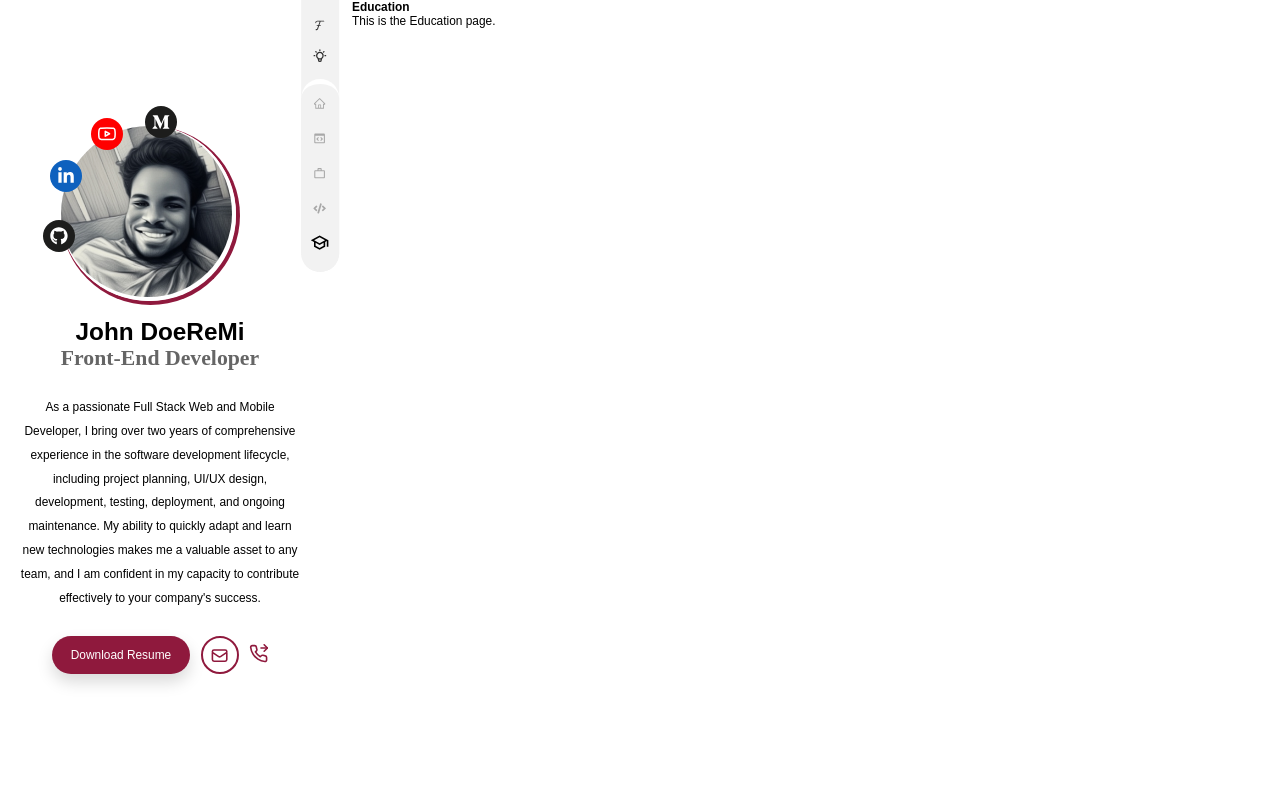
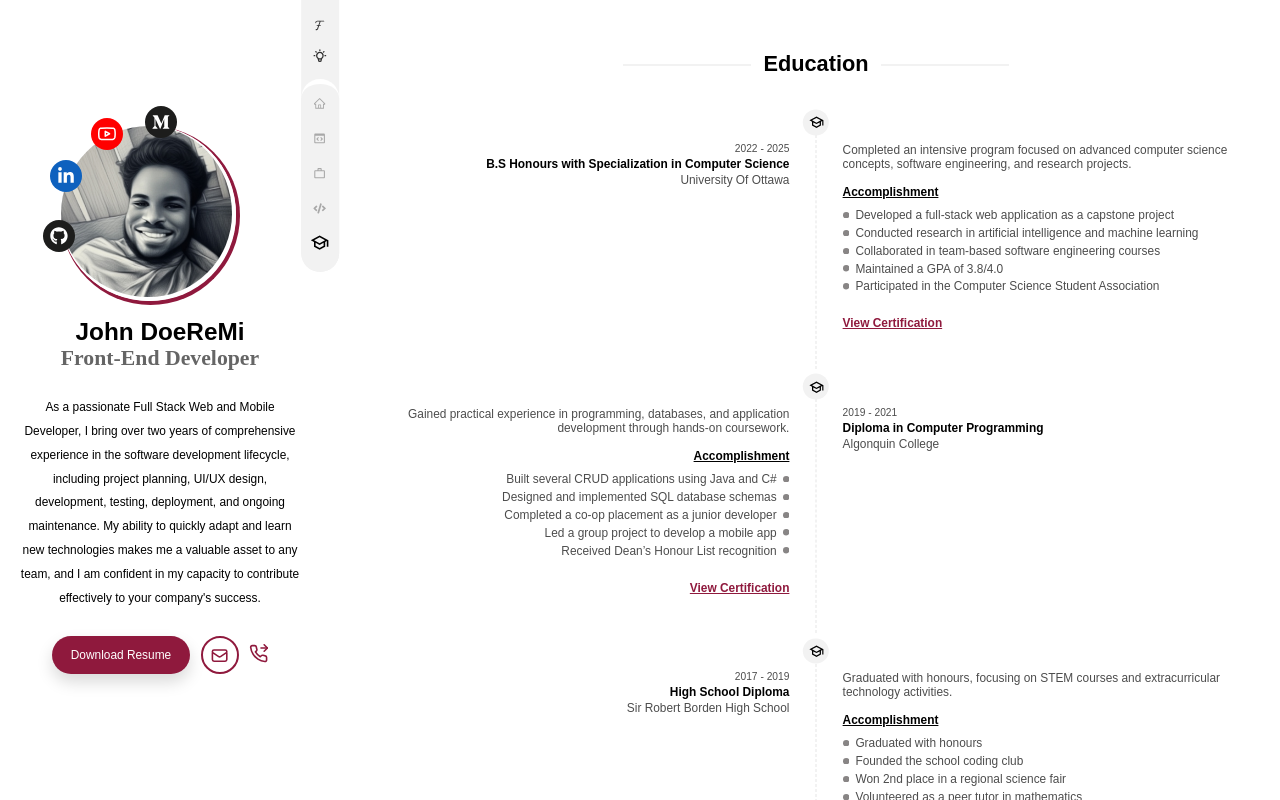
Before and after one commit to beetheprogrammer/portfolio-site, a Next.js app: page /education in a window 1280 px wide. Built offline with nearby package versions, Linux system fonts and the light colour scheme; a web font is replaced by a local one.

Commit message:
Education section

```diff
--- /dev/null
+++ b/src/app/education/Education.styles.tsx
@@ -0,0 +1,132 @@
+import Link from "next/link";
+import styled from "styled-components";
+
+export const EducationHistory = styled.div`
+	display: flex;
+	flex-direction: column;
+	align-items: center;
+	width: 100%;
+	padding: 3vw 2vw ;
+
+	.heading {
+		border-bottom: 2px solid ${(props) => props.theme.gray_1};
+		width: fit-content;
+		padding: 0 10vw;
+		margin-bottom: 4vw;
+
+		.headingText {
+			font-size: 1.7vw;
+			padding: 0 1vw;
+			transform: translateY(50%);
+			background-color: ${(props) => props.theme.background};
+		}
+	}
+`;
+
+export const EducationContainer = styled.div`
+	display: flex;
+	width: 100%;
+	position: relative;
+	padding: 1vw 0;
+
+	.date {
+		opacity: 0.7;
+		font-size: 0.8vw;
+	}
+
+	.program {
+		font-weight: bold;
+	}
+
+	.school {
+		opacity: 0.7;
+	}
+
+	.description {
+    opacity: .7;
+  }
+
+  .icon {
+		width: 2vw;
+		height: 2vw;
+		display: flex;
+		justify-content: center;
+		align-items: center;
+		border-radius: 100%;
+		background-color: ${(props) => props.theme.gray_1};
+		position: absolute;
+		right: 50%;
+		transform: translate(50%, -80%);
+	}
+
+	.left {
+		display: flex;
+		flex-direction: column;
+		align-items: flex-end;
+		gap: 0.2vw;
+		width: 50%;
+		padding: 1vw 2vw 3vw 2vw;
+		border-right: 1px dashed ${(props) => props.theme.gray_1};
+	}
+
+	.right {
+		display: flex;
+		flex-direction: column;
+		align-items: flex-start;
+		width: 50%;
+		padding: 1vw 2vw 3vw 2vw;
+		border-left: 1px dashed ${(props) => props.theme.gray_1};
+	}
+
+	&.reverse {
+		flex-direction: row-reverse;
+
+		.left {
+			align-items: flex-start;
+			border-left: 1px dashed ${(props) => props.theme.gray_1};
+			border-right: none;
+		}
+
+		.right {
+			align-items: flex-end;
+			border-right: 1px dashed ${(props) => props.theme.gray_1};
+			border-left: none;
+			text-align: right;
+		}
+
+		.accomplishment {
+			flex-direction: row-reverse;
+		}
+	}
+
+	.accomplishment {
+		display: flex;
+		align-items: center;
+		gap: 0.5vw;
+		margin-bottom: 0.3vw;
+		opacity: 0.7;
+	}
+
+	.sectionHeader {
+		margin-bottom: 0.7vw;
+		font-weight: 800;
+		text-decoration: underline;
+	}
+
+	.certLink {
+		text-decoration: underline;
+		margin-top: 1.5vw;
+		color: ${(props) => props.theme.primaryColor};
+		font-weight: bold;
+	}
+`;
+
+
+
+export const MoreEducationButton = styled(Link)`
+	text-decoration: none;
+	background-color: ${(props) => props.theme.primaryColor};
+	color: ${(props) => props.theme.white};
+  padding: .8vw 1.5vw;
+  border-radius: 100vw;
+`;
--- a/src/app/education/page.tsx
+++ b/src/app/education/page.tsx
@@ -1,8 +1,72 @@
+"use client";
+
+import { useContext } from "react";
+import {
+	EducationContainer,
+	EducationHistory,
+	MoreEducationButton,
+} from "./Education.styles";
+import { AppContext } from "@/components/AppWrapper/AppWrapper";
+import { MdOutlineSchool } from "react-icons/md";
+import { BsCircleFill } from "react-icons/bs";
+
 export default function EducationPage() {
-  return (
-    <div>
-      <h1>Education</h1>
-      <p>This is the Education page.</p>
-    </div>
-  );
+	const { languageTexts, isHomePage } = useContext(AppContext)!;
+	const EDUCATION_HISTORY = languageTexts.education.educationHistory;
+	const educationHistoryToShow = isHomePage
+		? EDUCATION_HISTORY.slice(0, 2)
+		: EDUCATION_HISTORY;
+
+	return (
+		<EducationHistory>
+			<div className="heading">
+				<h1 className="headingText">{languageTexts.education.title}</h1>
+			</div>
+			{educationHistoryToShow.map(
+				({ date, program, school, description, workload }, index) => {
+					const isOdd = index % 2 !== 0;
+					const reverseClass = isOdd ? "reverse" : "";
+					return (
+						<EducationContainer key={index} className={reverseClass}>
+							<div className="icon">
+								<MdOutlineSchool size={"1.2vw"} />
+							</div>
+							<div className="left">
+								<p className="date">{date}</p>
+								<p className="program">{program}</p>
+								<p className="school">{school}</p>
+							</div>
+							<div className="right">
+								<p className="description">{description}</p>
+								<br />
+								<p className="sectionHeader">
+									{languageTexts.education.accomplishment}
+								</p>
+								{workload.map((workload, index) => {
+									return (
+										<div className="accomplishment" key={index}>
+											<BsCircleFill
+												className="point"
+												size={".5vw"}
+												color="#565252"
+											/>
+											<span>{workload}</span>
+										</div>
+									);
+								})}
+								<a target="_blank" href="Resume.pdf" className="certLink">
+									{languageTexts.education.viewCertification}
+								</a>
+							</div>
+						</EducationContainer>
+					);
+				}
+			)}
+			{isHomePage && (
+				<MoreEducationButton href={"/education"}>
+					{languageTexts.education.viewFullEducationHistory}
+				</MoreEducationButton>
+			)}
+		</EducationHistory>
+	);
 }
--- a/src/app/page.tsx
+++ b/src/app/page.tsx
@@ -1,3 +1,4 @@
+import EducationPage from "./education/page";
 import Projects from "./projects/page";
 import SkillsPage from "./skills/page";
 import WorkHistoryPage from "./work-history/page";
@@ -13,6 +14,7 @@ export default function Home() {
       <br/>
       <br/>
       <SkillsPage/>
+      <EducationPage/>
     </div>
   );
 }
--- a/src/utils/text.tsx
+++ b/src/utils/text.tsx
@@ -13,6 +13,8 @@ export interface ILanguageTexts {
 	education: {
 		title: string;
 		viewCertification: string;
+		accomplishment: string;
+		viewFullEducationHistory: string;
 		educationHistory: {
 			date: string;
 			program: string;
@@ -189,6 +191,8 @@ export const englishTexts: ILanguageTexts = {
 	education: {
 		title: "Education",
 		viewCertification: "View Certification",
+		accomplishment: "Accomplishment",
+		viewFullEducationHistory: "View Full Education History",
 		educationHistory: [
 			{
 				date: "2022 - 2025",
@@ -669,6 +673,8 @@ export const frenchTexts: ILanguageTexts = {
 	education: {
 		title: "Éducation",
 		viewCertification: "Voir la Certification",
+		accomplishment: "Accomplissement",
+		viewFullEducationHistory: "Afficher l’historique complet de l’éducation",
 		educationHistory: [
 			{
 				date: "2022 - 2025",
```
